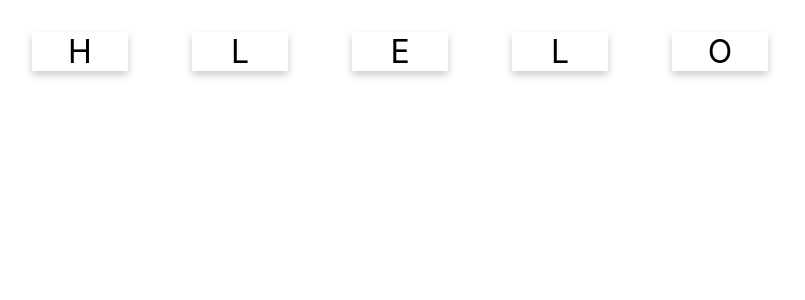
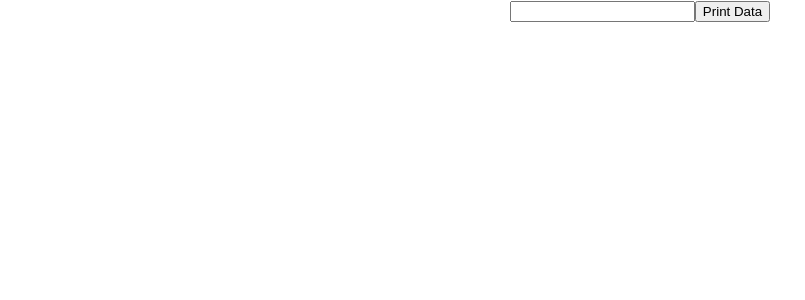
Before and after one commit to TrNz4869/lab-react, a React (Create React App) app: page / in a window 1280 px wide. Shown: the top 300 px of the page, without its empty margins (0-805 px from the left). Built offline with nearby package versions, Linux system fonts and the light colour scheme.

Commit message:
add input text to create card

```diff
--- a/src/App.js
+++ b/src/App.js
@@ -1,13 +1,28 @@
-import React from 'react';
+import React, {useState} from 'react';
 import './App.css';
 import WordCard from './WordCard';
-const word = "Hello";
 function App() {
+  const [data,setData]=useState(null)
+  const [print,setPrint]=useState(false)
+
+  function getData(val)
+  {
+    console.warn(val.target.value)
+    setData(val.target.value)
+    setPrint(false)
+  }
   return (
-    <div>
-      <WordCard value={word}/>
+    <div className="App">
+     {
+       print?
+       <WordCard value={data}/>
+       :null
+     }
+    <input type="text" onChange={getData} />
+    <button onClick={()=>setPrint(true)} >Print Data</button>
     </div>
   );
 }
 
+
 export default App;
```
